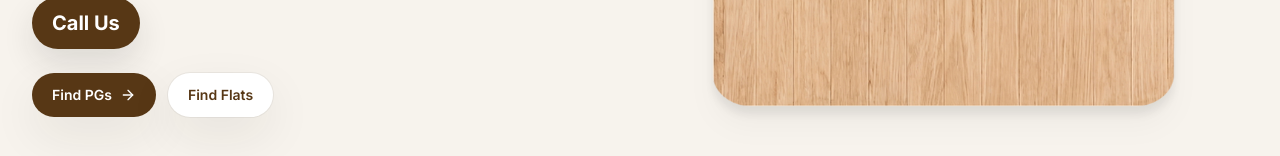
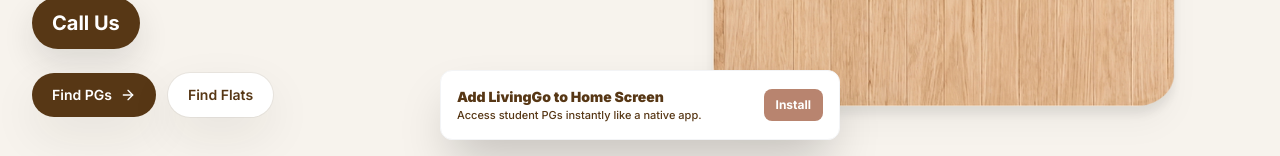
Before and after one commit to imbhavi07/LivingGoWEBSITE, a Next.js app: page / in a window 1280 px wide. Shown: the part 644-800 px from the top of the page. Built offline with nearby package versions, Linux system fonts and the light colour scheme; no server answers.

Commit message:
PWA Fix Bugs 5

```diff
--- a/components/InstallPrompt.tsx
+++ b/components/InstallPrompt.tsx
@@ -3,9 +3,8 @@
 import { useState, useEffect } from "react";
 
 interface BeforeInstallPromptEvent extends Event {
-  readonly platforms: string[];
-  readonly userChoice: Promise<{ outcome: 'accepted' | 'dismissed'; platform: string }>;
   prompt(): Promise<void>;
+  readonly userChoice: Promise<{ outcome: 'accepted' | 'dismissed' }>;
 }
 
 export function InstallPrompt() {
@@ -13,46 +12,54 @@
   const [showBanner, setShowBanner] = useState(false);
 
   useEffect(() => {
-    // 1. Chrome fires this event when it detects a valid PWA
-    window.addEventListener("beforeinstallprompt", (e) => {
-      const promptEvent = e as BeforeInstallPromptEvent;
-      promptEvent.preventDefault();
-      setDeferredPrompt(promptEvent);
+    // 1. Immediately kick off the 5-second timer for EVERYONE (including iOS)
+    const timer = setTimeout(() => {
+      setShowBanner(true);
+    }, 5000);
 
-      // 2. Wait 5 seconds, then show OUR custom banner
-      setTimeout(() => {
-        setShowBanner(true);
-      }, 5000);
-    });
+    // 2. Separately listen for Chrome's native install capability
+    const handleBeforeInstallPrompt = (e: Event) => {
+      e.preventDefault();
+      setDeferredPrompt(e as BeforeInstallPromptEvent);
+    };
+
+    window.addEventListener("beforeinstallprompt", handleBeforeInstallPrompt);
+
+    return () => {
+      clearTimeout(timer);
+      window.removeEventListener("beforeinstallprompt", handleBeforeInstallPrompt);
+    };
   }, []);
 
   const handleInstallClick = async () => {
-    if (!deferredPrompt) return;
-
-    // 3. The user clicked! Now we are allowed to show the native prompt
-    deferredPrompt.prompt();
-
-    // 4. Wait to see if they clicked Install or Cancel
-    const { outcome } = await deferredPrompt.userChoice;
-    if (outcome === 'accepted') {
+    // If we are on Android and Chrome caught the PWA event, trigger the clean native prompt
+    if (deferredPrompt) {
+      deferredPrompt.prompt();
+      const { outcome } = await deferredPrompt.userChoice;
+      if (outcome === 'accepted') {
+        setShowBanner(false);
+      }
+      setDeferredPrompt(null);
+    } else {
+      // Fallback for iOS / Desktop Safari / Brave where native prompts aren't supported
+      alert("To install LivingGo on iOS: Tap the 'Share' button at the bottom of Safari, scroll down, and select 'Add to Home Screen'! 📲");
       setShowBanner(false);
     }
-    setDeferredPrompt(null);
   };
 
   if (!showBanner) return null;
 
   return (
-    <div className="fixed bottom-0 left-0 w-full bg-white border-t border-gray-200 p-4 shadow-lg z-50 flex justify-between items-center">
+    <div className="fixed bottom-4 left-1/2 -translate-x-1/2 w-[90%] max-w-[400px] bg-white border border-gray-100 p-4 rounded-xl shadow-2xl z-50 flex justify-between items-center animate-fade-in">
       <div>
-        <p className="font-bold text-ink text-sm">Install LivingGo</p>
-        <p className="text-xs text-muted-foreground">Get faster access and offline viewing.</p>
+        <p className="font-black text-ink text-sm">Add LivingGo to Home Screen</p>
+        <p className="text-[11px] font-medium text-muted-foreground">Access student PGs instantly like a native app.</p>
       </div>
       <button
         onClick={handleInstallClick}
-        className="bg-clay text-white px-4 py-2 rounded-lg font-bold text-sm"
+        className="bg-clay text-white px-3 py-2 rounded-lg font-bold text-xs shrink-0 transition active:scale-95"
       >
-        Install App
+        Install
       </button>
     </div>
   );
--- a/middleware.ts
+++ b/middleware.ts
@@ -73,6 +73,7 @@
 export const config = {
   matcher: [
     "/((?!_next|[^?]*\\.(?:html?|css|js(?!on)|jpe?g|webp|png|gif|svg|ttf|woff2?|ico|csv|docx?|xlsx?|zip|webmanifest)).*)",
+    '/((?!_next|[^?]*\\.(?:html|css|js(?!on)|jpe?g|webp|png|gif|svg|ttf|woff2?|ico|csv|docx?|xlsx?|zip|webmanifest)|manifest\\.json|service-worker\\.js).*)',
     "/(api|trpc)(.*)",
     "/__clerk/(.*)",
   ],
```
